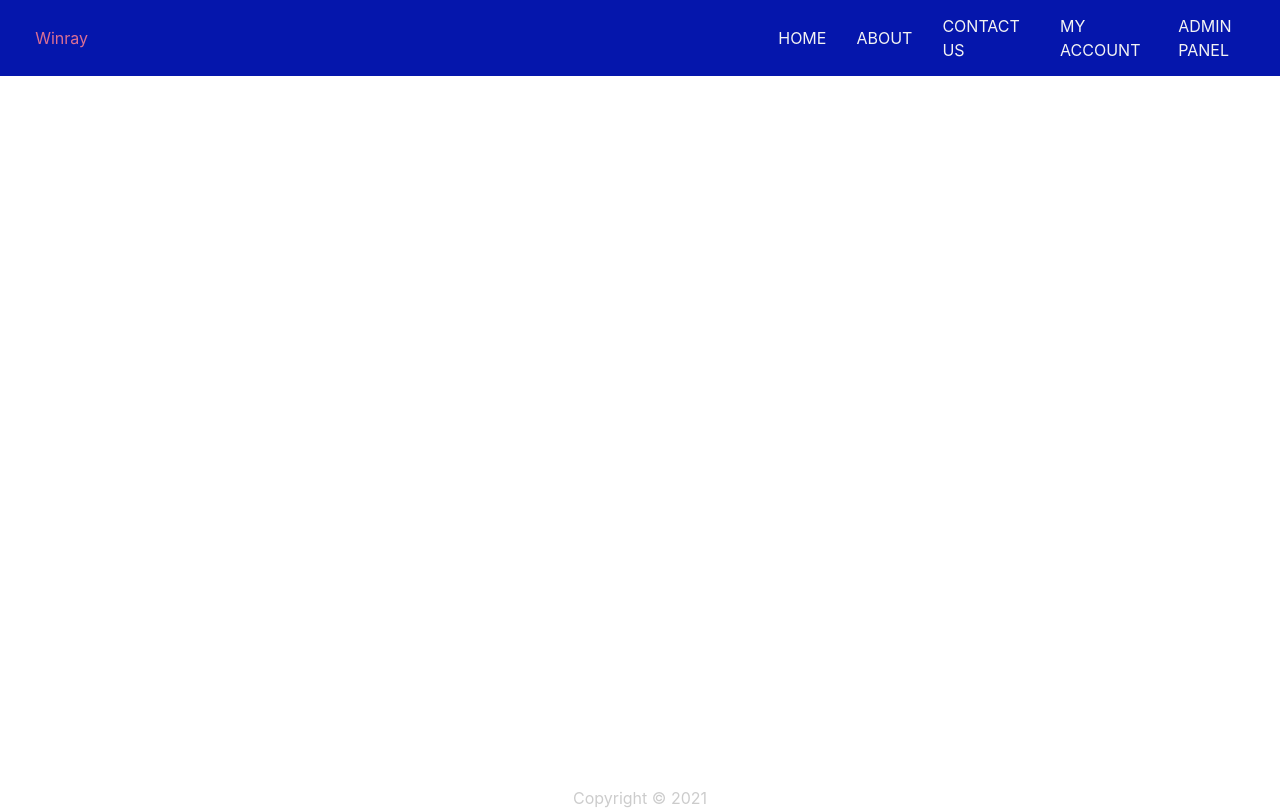
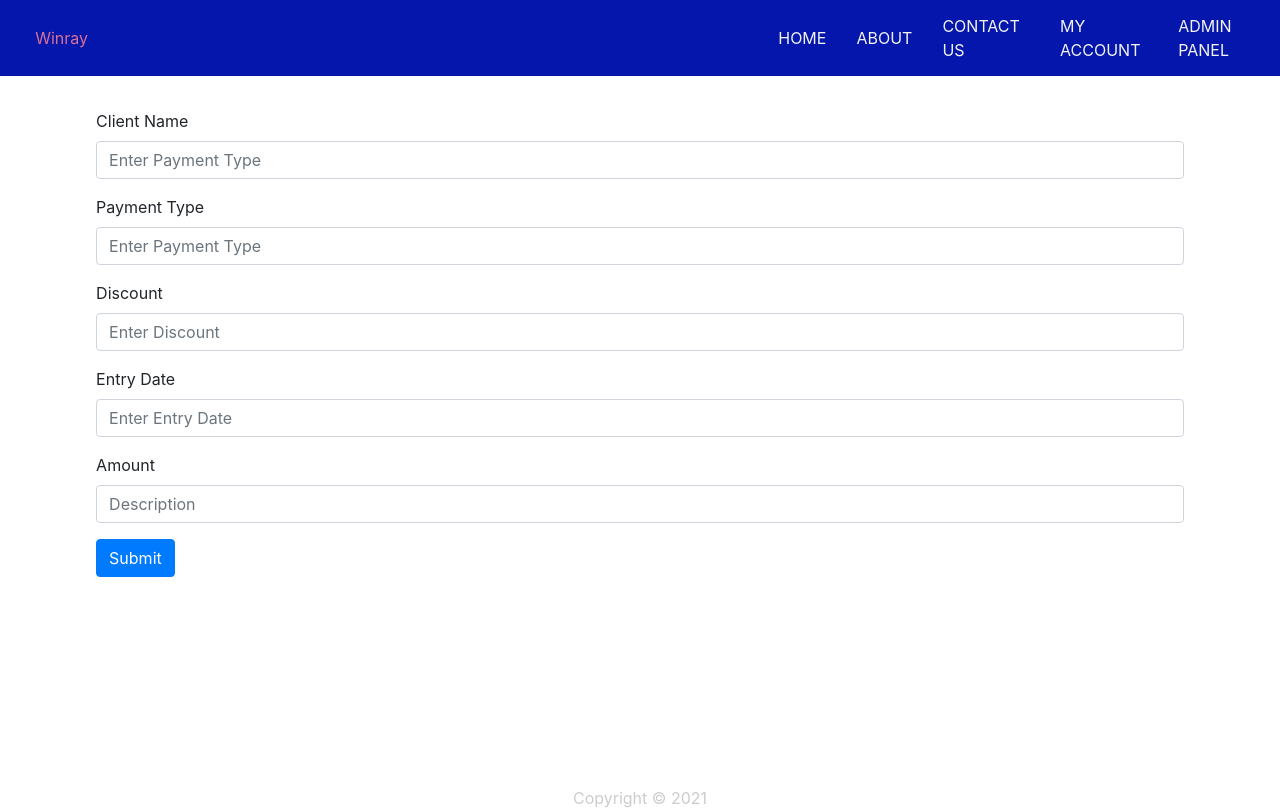
Before and after one commit to chamalka123/salon_webapp_frontend, a React (Create React App) app: page /AddPayment in a window 1280 px wide. Built offline with nearby package versions, Linux system fonts and the light colour scheme.

Commit message:
payment management

```diff
--- a/src/components/App.js
+++ b/src/components/App.js
@@ -7,6 +7,7 @@ import MyAccount from "../views/myAccount/myAccount";
 import Expenses from "../views/Expenses/Expenses";
 import Payment from "../views/Payment/Payment";
 import AddExpenses from "../views/Expenses/AddExpenses";
+import AddPayment from "../views/Payment/AddPayment";
 
 function App() {
   return (
@@ -31,6 +32,9 @@ function App() {
           </Route>
           <Route exact path="/AddExpense">
             <AddExpenses />
+            </Route>
+            <Route exact path="/AddPayment">
+            <AddPayment />
           </Route>
         </Switch>
       </Router>
--- /dev/null
+++ b/src/views/Payment/AddPayment.js
@@ -0,0 +1,61 @@
+import React from "react";
+import "./Payment.css";
+
+function AddPayment() {
+  return (
+    <div className="container">
+    <form className="addPayment">
+      <div className="form-group">
+        <label for="exampleInputEmail1">Client Name</label>
+        <input
+          type="text"
+          className="form-control"
+          id="exampleInputexpenseCategory1"
+          placeholder="Enter Payment Type"
+        />
+      </div>
+
+        <div className="form-group">
+          <label for="exampleInputEmail1">Payment Type</label>
+          <input
+            type="text"
+            className="form-control"
+            id="exampleInputexpenseCategory1"
+            placeholder="Enter Payment Type"
+          />
+        </div>
+        <div className="form-group">
+          <label for="exampleInputEntryDate1">Discount</label>
+          <input
+            type="text"
+            className="form-control"
+            id="exampleInputEntryDate1"
+            placeholder="Enter Discount"
+          />
+        </div>
+        <div className="form-group">
+          <label for="exampleInputEntryDate1">Entry Date</label>
+          <input
+            type="text"
+            className="form-control"
+            id="exampleInputEntryDate1"
+            placeholder="Enter Entry Date"
+          />
+        </div>
+        <div className="form-group">
+          <label for="exampleInputEntryDate1">Amount</label>
+          <input
+            type="text"
+            className="form-control"
+            id="exampleInputEntryDate1"
+            placeholder="Description"
+          />
+        </div>
+        <button type="submit" class="btn btn-primary">
+          Submit
+        </button>
+      </form>
+    </div>
+  );
+}
+export default AddPayment;
--- /dev/null
+++ b/src/views/Payment/Payment.css
@@ -0,0 +1,4 @@
+.addPayment{
+    padding: 1%;
+    margin-top: 2%;
+}
--- a/src/views/Payment/Payment.js
+++ b/src/views/Payment/Payment.js
@@ -1,8 +1,39 @@
 import React from "react";
+import {Link} from "react-router-dom";
 
 function Payment(){
     return(
-        <h1>Payment management</h1>
+        <div className="container">
+            <h1>Payment management</h1>
+            <table class="table">
+        <thead>
+          <tr>
+            <th scope="col">PaymentID</th>
+            <th scope="col">ClientName</th>
+            <th scope="col">PaymentType</th>
+            <th scope="col">Discount</th>
+            <th scope="col">Entry Date</th>
+            <th scope="col">Amount</th>
+
+          </tr>
+          <tr>
+          <td>1</td>
+          <td>Sandaru</td>
+          <td>Credit</td>
+          <td>40</td>
+          <td>03-15-2020</td>
+          <td>Rs,40000</td>
+
+          <td>
+            <Link to="#" className="btn btn-success btn-sm" href="#">EDIT</Link>
+            &nbsp;
+            <Link to="#" className="btn btn-danger btn-sm" href="#">DELETE</Link>
+          </td>
+        </tr>
+        </thead>
+      </table>
+      <Link to={"/AddPayment"} className="btn btn-warning btn-sm" href="">ADD PAYMENT</Link>
+        </div>
     );
 }
 export default Payment;
```
